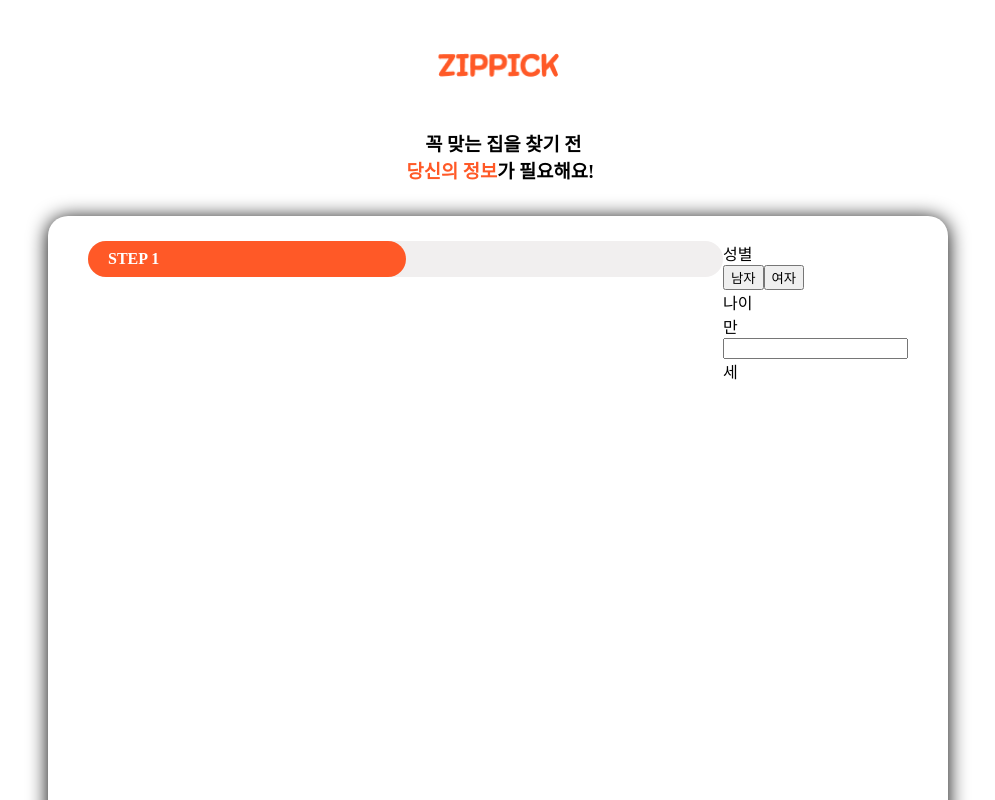
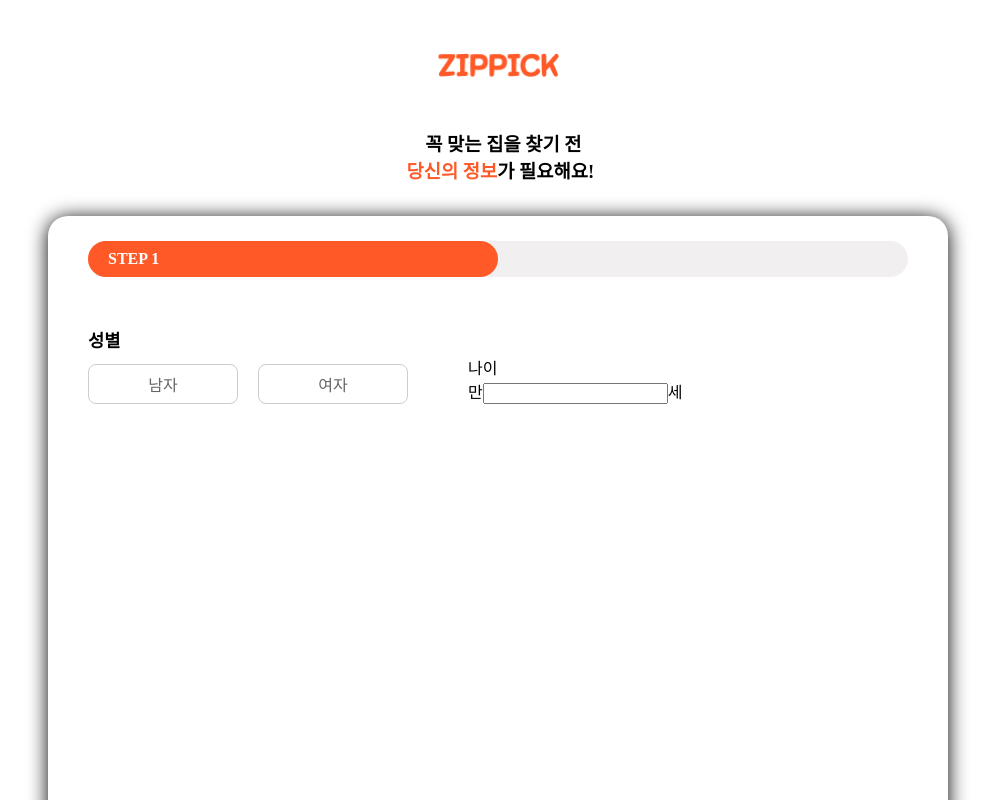
Before and after one commit to HSU-Likelion-Zipick/Zipick-Front, a React (Create React App) app: page /userinfo in a window 1280 px wide. Shown: the top 800 px of the page, without its empty margins (142-1137 px from the left). Built offline with nearby package versions, Linux system fonts and the light colour scheme.

Commit message:
✨feat: UserInfo.scss 수정: 성별, 나이 버튼 거리 조절 등

```diff
--- a/src/css/UserInfo.scss
+++ b/src/css/UserInfo.scss
@@ -32,6 +32,7 @@
     padding: 25px 40px 60px 40px;
     min-height: 700px;
     display: flex;
+    flex-direction: column; //이걸 써야 big-box 안에 있는 것들이 세로로 쌓임(밑에 성별, 나이 등)
 
     .step-bar{
         position: relative;
@@ -60,9 +61,48 @@
             font-weight: bold;
             font-size: 1rem;
             padding-left: 20px;
+        }
 
 
+    }
+
+    .gender-age{
+        display:flex;
+        align-items: flex-end;
+        margin-top: 50px;
+        gap: 40px;
+
+    .gender{
+        display:flex;
+        flex-direction: column;
+        min-width: 340px;// 성별과 나이 거리 조절
+        .gender-title{
+            font-weight: bold;
+            font-size: 1.1rem;
+            margin-bottom: 12px;
         }
+        .gender-btns{
+            display: flex;;
+            gap:20px;
+            .gender-btn{
+                width:150px;
+                height: 40px;
+                border: 1px solid #ccc;
+                border-radius: 8px;
+                background:#fff;
+                font-size: 1rem;
+                color:#666;
+                cursor:pointer; //커서 올라가면 손모양으로 바뀜
+
+                &:hover, &.active {
+                    border: 2px solid #FF5927;
+                    color: #FF5927;
+                    background: #fff7f3;
+            }
+        }
+    }
+    }
+
 
     }
 }
```
